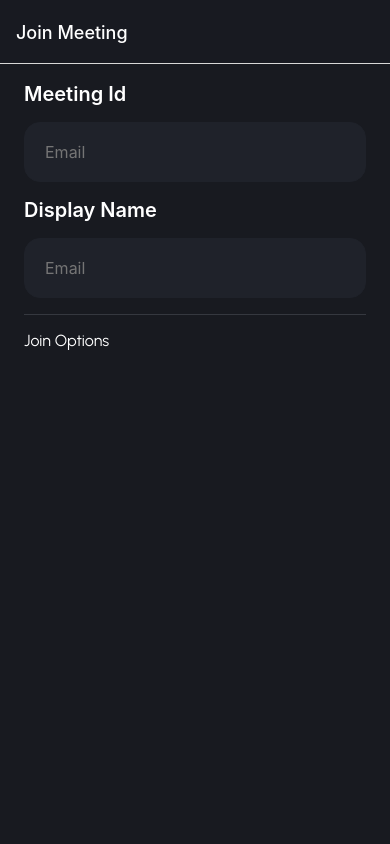
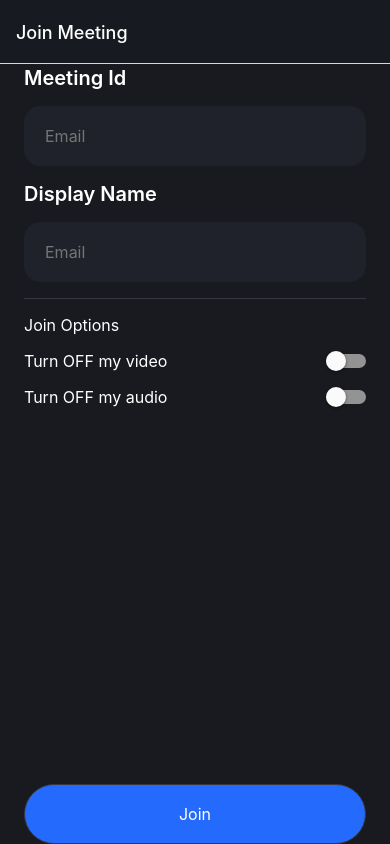
Before and after one commit to obrucheoghene/talkpod_app, a React Native app: screen /JoinMeeting in a window 390 px wide. Built offline with nearby package versions, Linux system fonts and the light colour scheme.

Commit message:
feat: complete join meeting

```diff
--- a/screens/joinMeeting/JoinMeeting.tsx
+++ b/screens/joinMeeting/JoinMeeting.tsx
@@ -1,7 +1,7 @@
 import AppText from "../../components/AppText"
 import { ScreenParams } from "../../App";
 import { NativeStackScreenProps } from "@react-navigation/native-stack";
-import { StyleSheet, View } from "react-native";
+import { StyleSheet, Switch, View } from "react-native";
 import ScreenContainer from "../../components/ScreenContainer";
 import AppInput from "../../components/AppInput";
 import ViewContainer from "../../components/ViewContainer";
@@ -10,15 +10,17 @@ import { AppContext } from "../../context/AppContext";
 import Spacer from "../../components/Spacer";
 import { AppFonts } from "../../types/interfaces";
 import Divider from "../../components/Divider";
+import AppButton from "../../components/AppButton";
 
 type ScreenProps = NativeStackScreenProps<ScreenParams, 'JoinMeeting'>;
 
 const JoinMeeting = ({ navigation }: ScreenProps) => {
-  const {theme} = useContext(AppContext);
+  const { theme } = useContext(AppContext);
 
   return (
-    <ScreenContainer style={{ rowGap: theme.sizes.b}}>
-      <Spacer height={2}/>
+    <ScreenContainer  >
+      <Spacer height={2} />
+      <View style={{ rowGap: theme.sizes.b, flex: 1 }}>
         <AppText style={styles.label} font={AppFonts["Urbanist-Medium"]}>Meeting Id</AppText>
         <ViewContainer>
           <AppInput placeholder="Email" />
@@ -28,9 +30,28 @@ const JoinMeeting = ({ navigation }: ScreenProps) => {
         <ViewContainer>
           <AppInput placeholder="Email" />
         </ViewContainer>
-      <Divider/>
+        <Divider />
 
-      <AppText >Join Options</AppText>
+        <AppText font={AppFonts['Urbanist-Medium']} >Join Options</AppText>
+
+        <View style={styles.option}>
+          <AppText font={AppFonts['Urbanist-Medium']} >Turn OFF my video </AppText>
+          <Switch />
+        </View>
+        <View style={styles.option}>
+          <AppText font={AppFonts['Urbanist-Medium']} >Turn OFF my audio </AppText>
+          <Switch />
+        </View>
+      </View>
+
+
+
+      <AppButton style={{
+        backgroundColor: theme.colors.primary,
+        borderRadius: theme.sizes.s60
+      }} >
+        <AppText font={AppFonts['Urbanist-Bold']}>Join</AppText>
+      </AppButton>
     </ScreenContainer>
 
 
@@ -42,6 +63,12 @@ const styles = StyleSheet.create({
   label: {
     fontSize: 20,
     fontWeight: '600'
+  },
+
+  option: {
+    flexDirection: 'row',
+    justifyContent: 'space-between',
+    alignItems: 'center'
   }
 })
 
```
Lines whose indentation alone changed are shown as unchanged.
